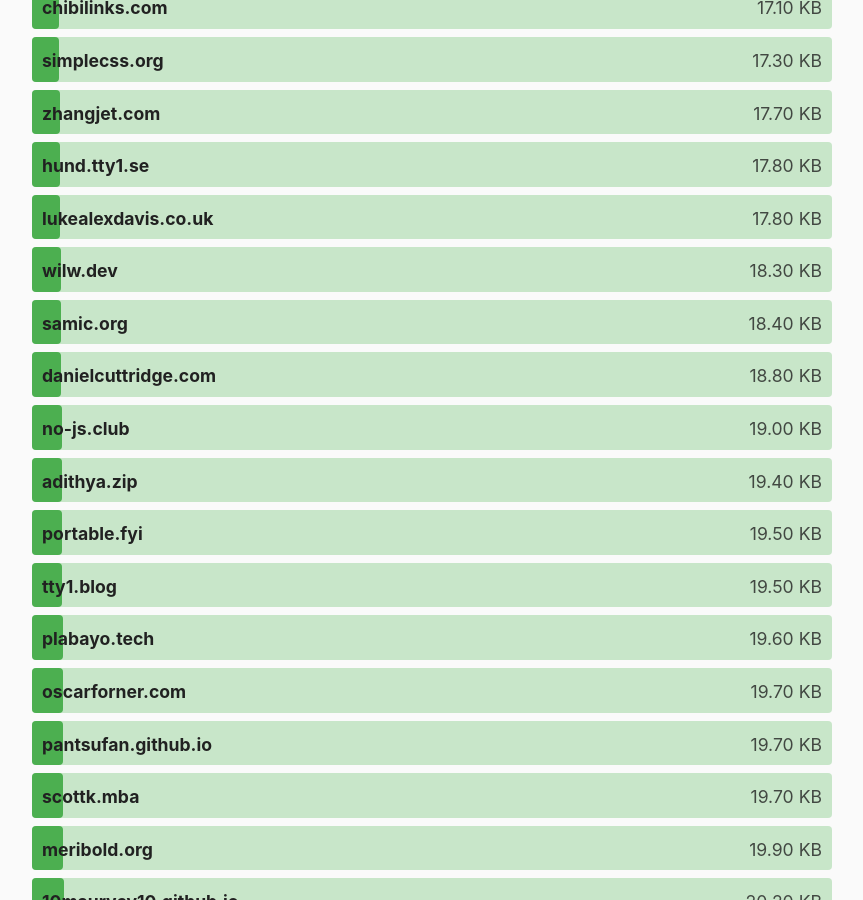
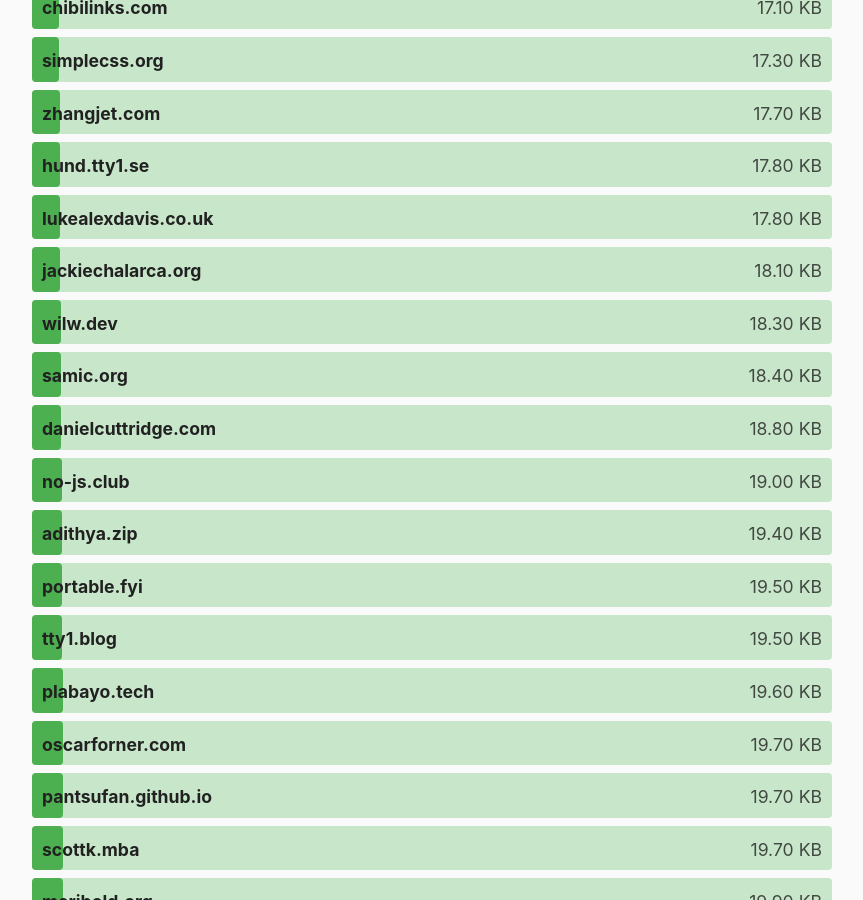
Before and after one commit to kevquirk/512kb.club, a Jekyll site: the page built from index.md, in a window 1280 px wide and 900 px high, scrolled down 7266 px. Shown: the whole window, without its empty margins (208-1071 px from the left). Built offline with Jekyll 4.4.1, drawn with Linux system fonts in a browser that asks for light colours.

Commit message:
Update sites.yml
https://gtmetrix.com/reports/www.jackiechalarca.org/0dzU3aEj/

```diff
--- a/_data/sites.yml
+++ b/_data/sites.yml
@@ -1442,6 +1442,11 @@
   url: https://ivyfanchiang.ca/
   size: 191
   last_checked: 2023-07-11
+
+- domain: jackiechalarca.org
+  url: https://jackiechalarca.org
+  size: 18.1
+  last_checked: 2023-09-19
 
 - domain: jacksonchen666.com
   url: https://jacksonchen666.com/
```
